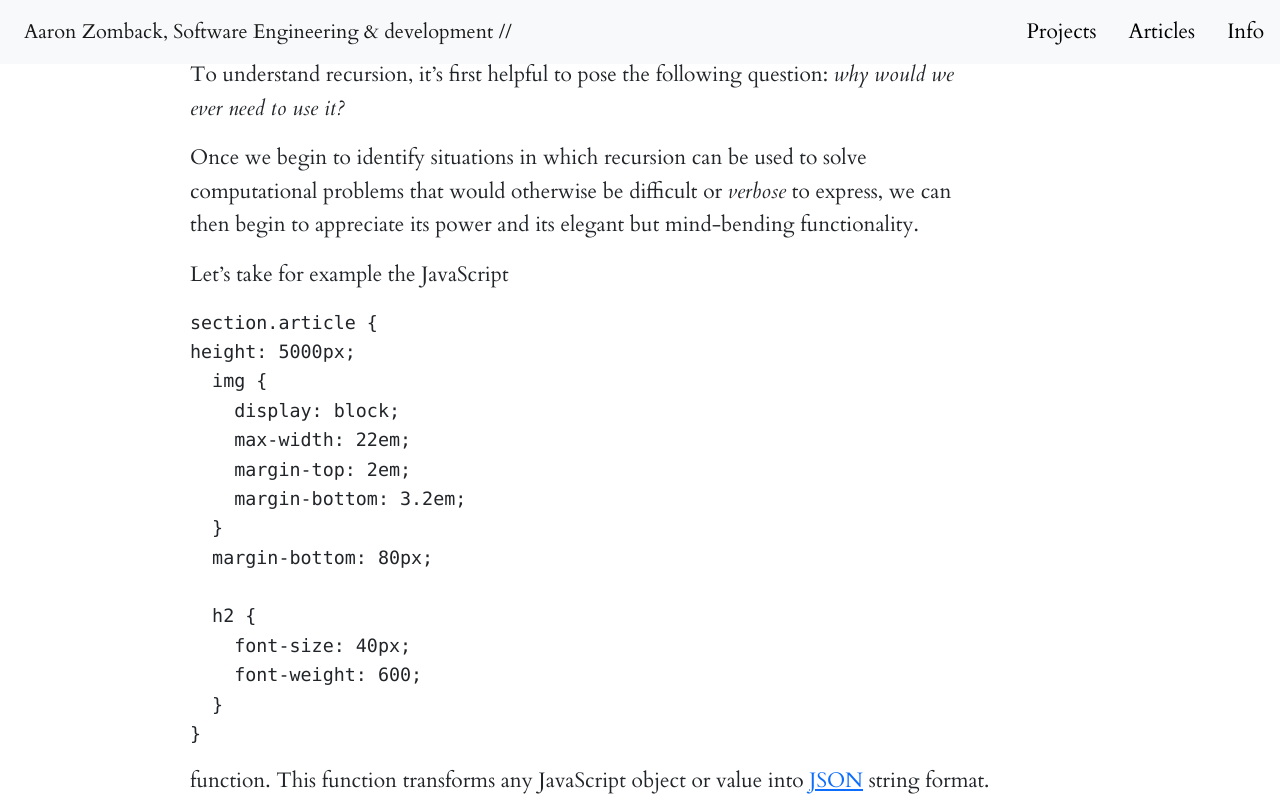
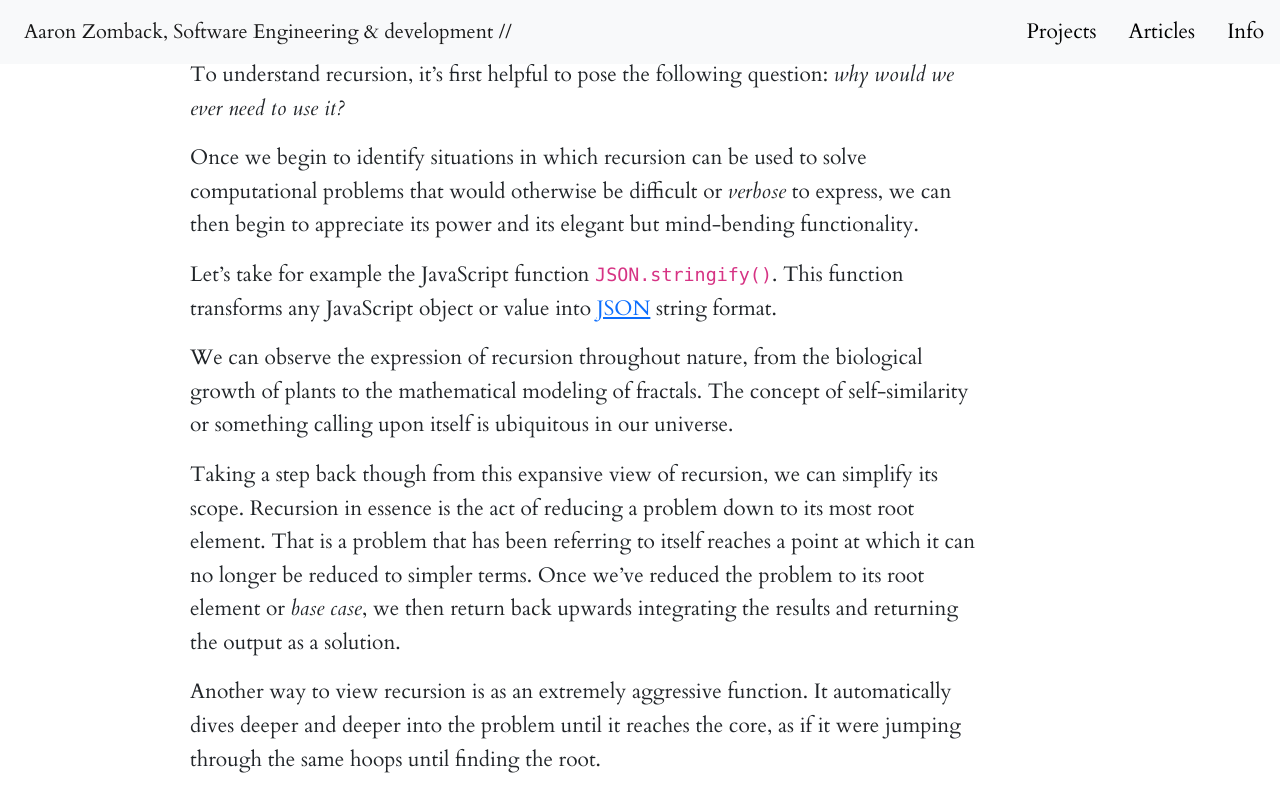
Before and after one commit to aaronzomback/design-portfolio, a Jekyll site: the page built from _posts/2021-04-30-what-is-recursion?.markdown, in a window 1280 px wide and 900 px high, scrolled down 716 px, cut to the strip 0-794 px from the top of the window. Built offline with Jekyll 4.4.1, drawn with Linux system fonts in a browser that asks for light colours; nearby versions of some CDN libraries.

Commit message:
Updated What Is Recursion?

````diff
--- a/_posts/2021-04-30-what-is-recursion?.markdown
+++ b/_posts/2021-04-30-what-is-recursion?.markdown
@@ -12,28 +12,7 @@ To understand recursion, it's first helpful to pose the following question: *why
 
 Once we begin to identify situations in which recursion can be used to solve computational problems that would otherwise be difficult or *verbose* to express, we can then begin to appreciate its power and its elegant but mind-bending functionality.
 
-Let's take for example the JavaScript
-
-```
-section.article {
-height: 5000px;
-  img {
-    display: block;
-    max-width: 22em;
-    margin-top: 2em;
-    margin-bottom: 3.2em;
-  }
-  margin-bottom: 80px;
-
-  h2 {
-    font-size: 40px;
-    font-weight: 600;
-  }
-}
-```
-
-
-function. This function transforms any JavaScript object or value into [JSON](https://www.json.org/json-en.html) string format.
+Let's take for example the JavaScript function ```JSON.stringify()```. This function transforms any JavaScript object or value into [JSON](https://www.json.org/json-en.html) string format.
 
 We can observe the expression of recursion throughout nature, from the biological growth of plants to the mathematical modeling of fractals. The concept of self-similarity or something calling upon itself is ubiquitous in our universe.
 
````
